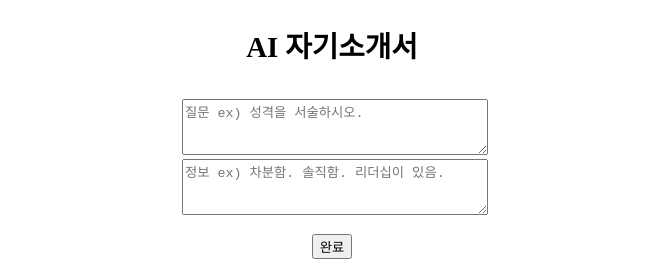
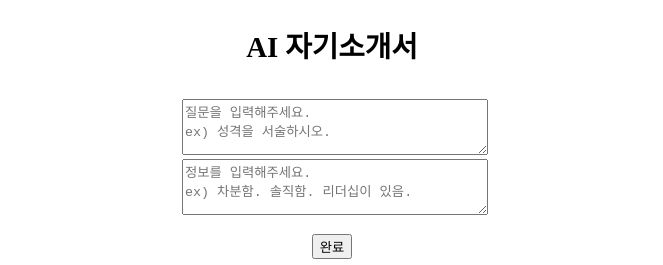
Before and after one commit to y00913/AI-cover-letter, a Vue app in the folder front-end/: page / in a window 1280 px wide. Shown: the top 265 px of the page, without its empty margins (308-971 px from the left). Built offline with nearby package versions, Linux system fonts and the light colour scheme.

Commit message:
feat: placeholder 설명 추가

```diff
--- a/front-end/src/App.vue
+++ b/front-end/src/App.vue
@@ -7,11 +7,11 @@
     <form v-on:submit.prevent="ask" id="ask">
       <div>
         <div>
-          <textarea v-model="question" placeholder="질문 ex) 성격을 서술하시오." id="question"></textarea>
+          <textarea v-model="question" placeholder="질문을 입력해주세요. &#10;ex) 성격을 서술하시오." id="question"></textarea>
         </div>
 
         <div>
-          <textarea v-model="information" placeholder="정보 ex) 차분함. 솔직함. 리더십이 있음." id="information"></textarea>
+          <textarea v-model="information" placeholder="정보를 입력해주세요. &#10;ex) 차분함. 솔직함. 리더십이 있음." id="information"></textarea>
         </div>
       </div>
 
```
